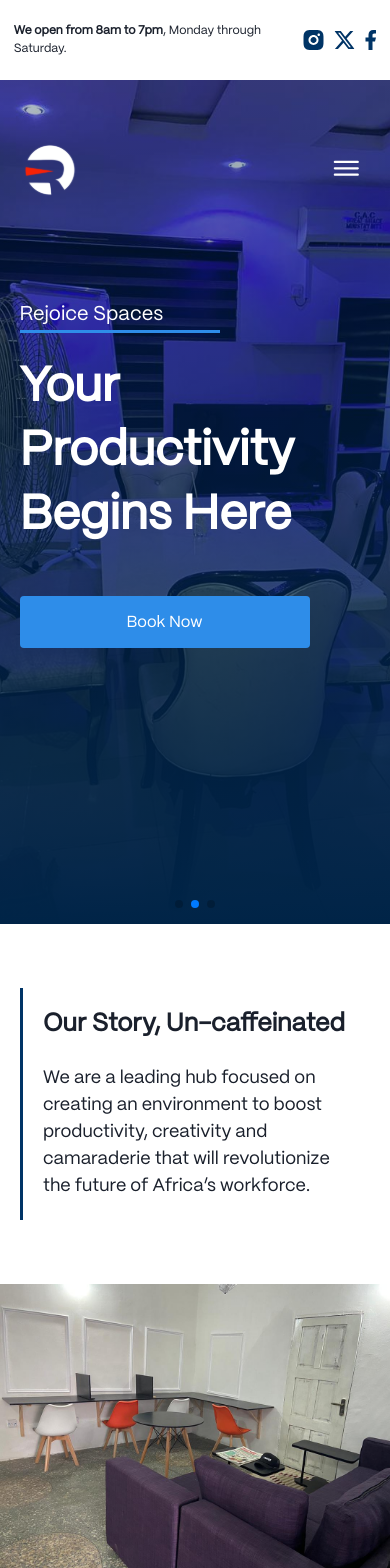
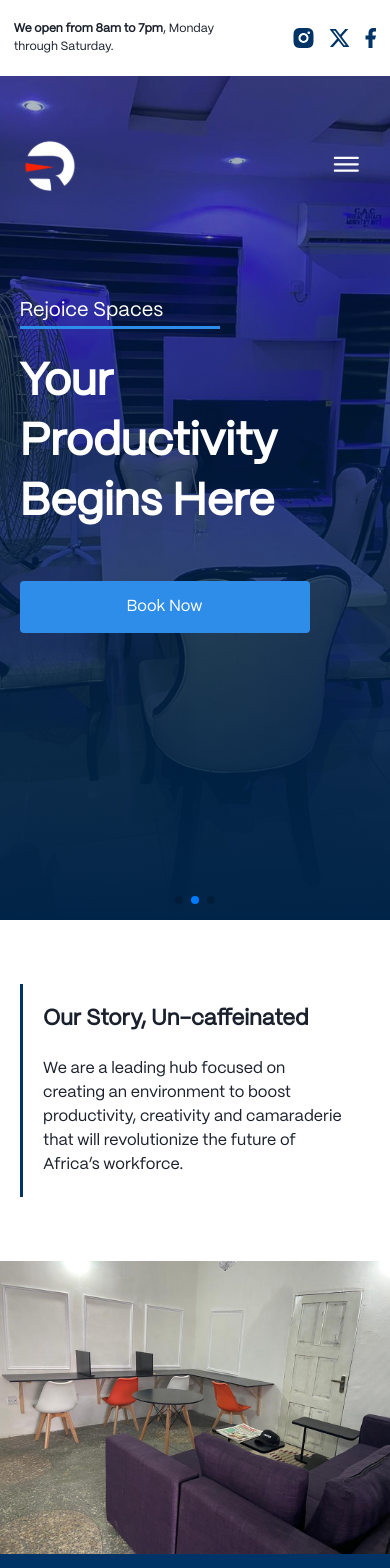
Before and after one commit to ayanwumi101/rejoice-spaces-website, a React (Vite) app: page / in a window 390 px wide. Shown: the top 1568 px of the page. Built offline with nearby package versions, Linux system fonts and the light colour scheme; grey boxes are pictures that could not be loaded.

Commit message:
feat: responsiveness done

```diff
--- a/src/components/Footer/index.tsx
+++ b/src/components/Footer/index.tsx
@@ -9,11 +9,11 @@ import FooterTwitterIcon from '../Icons/FooterTwitterIcon'
 const index = () => {
   return (
     <Box py='30px' borderTop='2px solid lightgray'>
-        <Flex alignItems='center' justifyContent='space-between' w={['95%','80%']} mx='auto'>
+        <Flex alignItems='center' justifyContent={['center','space-between']} w={['95%','80%']} mx='auto' flexWrap='wrap-reverse'>
             <Box>
-                <Text fontSize={[12, 16]}>Copywright © Rejoice Spaces, {new Date().getFullYear()}</Text>
+                <Text fontSize={[14, 16]}>Copywright © Rejoice Spaces, {new Date().getFullYear()}</Text>
             </Box>
-            <Box>
+            <Box mb={[5, 0]}>
                 <Flex alignItems='center' gap={['10px','38px']} color='white'>
                     <SocialIcon icon={FooterInstagramIcon} href='https://instagram.com' />
                     <SocialIcon icon={FooterTwitterIcon} href='https://instagram.com' />
--- a/src/components/Header/index.tsx
+++ b/src/components/Header/index.tsx
@@ -7,14 +7,14 @@ import SocialIcon from '../SocialIcon'
 
 const index = () => {
   return (
-    <Box as='header' boxShadow='md' py='22px'>
+    <Box as='header' boxShadow='md' py={['20px','22px']}>
         <Box w={['93%','75%']} mx='auto'>
-            <Flex alignItems='center' justifyContent='space-between'>
+            <Flex alignItems='center' justifyContent='space-between' gap={['40px', 0]}>
                   <Box>
                       <Text fontSize={[12,16]}><Box as='span' fontWeight={700}>We open from 8am to 7pm</Box>, Monday through Saturday.</Text>
                   </Box>
                   <Box>
-                      <Flex alignItems='center' gap={['10px','40px']}>
+                      <Flex alignItems='center' gap={['15px','40px']}>
                         <SocialIcon href='https://instagram.com' icon={InstagramIcon} />
                         <SocialIcon href='https://twitter.com' icon={TwitterIcon} />
                         <SocialIcon href='https://facebook.com' icon={FacebookIcon} />
--- a/src/components/Hero/index.tsx
+++ b/src/components/Hero/index.tsx
@@ -42,7 +42,7 @@ const SingleHeroCard = ({title, description, image, descriptionWidth}: HeroProps
                                 <Text fontSize={[20,28]}>{description}</Text>
                                 <Box w='auto' h='3px' bg='#2E8DE9'></Box>
                             </Box>
-                            <Heading mb='48px' fontWeight={900} fontSize={[48,60]}>{title}</Heading>
+                            <Heading mb='48px' fontWeight={900} fontSize={[45,60]}>{title}</Heading>
                             <ButtonComponent
                                 bg='#2E8DE9'
                                 color='white'
--- a/src/components/Overlay/index.tsx
+++ b/src/components/Overlay/index.tsx
@@ -19,9 +19,9 @@ const index = () => {
             bgGradient='linear(to-b, rgba(0, 36, 71, 0.3), rgba(0, 36, 71, 1))'
             display='flex'
             alignItems='center'
-            justifyContent='center'
+            justifyContent='center' p='5'
         >
-           <Box maxW='800px' mx='auto' textAlign='center' color='white' fontSize={[20, 24]} fontWeight={500}>
+           <Box maxW='800px' mx='auto' textAlign='center' color='white' fontSize={[18, 24]} fontWeight={500}>
                   <Text>
                       We are curating a dynamic environment of inspiration, infrastructure support spurring innovation and creativity in individuals and businesses yielding profitable results.
                   </Text>
--- a/src/components/Problems/index.tsx
+++ b/src/components/Problems/index.tsx
@@ -11,7 +11,7 @@ const index = () => {
         justifyContent='center'
         bg='#F6F6F6'
     >
-        <Stack spacing='60px'>
+        <Stack spacing='60px' p='3'>
             <Heading textAlign='center' fontWeight={900} fontSize={[30,50]}>How We Solve Your Problems</Heading>
             <Flex gap='24px' flexWrap='wrap' justifyContent='center'>
                 <ServiceCard
@@ -35,7 +35,7 @@ const index = () => {
                       description='Community'
                 />
             </Flex>
-            <Text textAlign='center' fontSize={[18,22]}>Your productivity hours starts here : <Box as='span' fontWeight={700}>Opens 8am to 7pm</Box> , Monday through Saturday.</Text>
+            <Text textAlign='center' fontSize={[16,22]}>Your productivity hours starts here : <Box as='span' fontWeight={700}>Opens 8am to 7pm</Box> , Monday through Saturday.</Text>
         </Stack>
     </Box>
   )
--- a/src/components/Story/index.tsx
+++ b/src/components/Story/index.tsx
@@ -6,10 +6,10 @@ const index = () => {
   return (
     <Box w='100%' py='16' px={[5,'14']}>
         <Box maxW='980px' mx='auto' p={[5,'8']} borderLeft='3px solid #003466'>
-            <Heading fontWeight={900} fontSize={[25,50]} mb='24px'>
+            <Heading fontWeight={900} fontSize={[22,50]} mb='24px'>
                 Our Story, Un-caffeinated
             </Heading>
-            <Text fontSize={[18,22]}>
+            <Text fontSize={[16,22]}>
                 We are a leading hub focused on creating an environment to boost
                 productivity, creativity and camaraderie that will revolutionize the  future of Africa’s workforce.
             </Text>
--- a/src/components/WhyChooseUs/index.tsx
+++ b/src/components/WhyChooseUs/index.tsx
@@ -11,7 +11,7 @@ const index = () => {
             <Box w={['100%','50%']} h='100%' bg='#003466' p={[7,0]} display='flex' alignItems='center' justifyContent='center'>
                 <Stack spacing='20px' maxW='450px'>
                     <Heading fontSize={[30,50]} color='white'>Why Choose Rejoice Spaces?</Heading>
-                    <Text fontSize={[18,22]} color='white'>
+                    <Text fontSize={[16,22]} color='white'>
                           We're more than just a co-working space; we're a vibrant community of passionate individuals where collaboration thrives and innovation takes flight.
                     </Text>
                     <ButtonComponent
```
